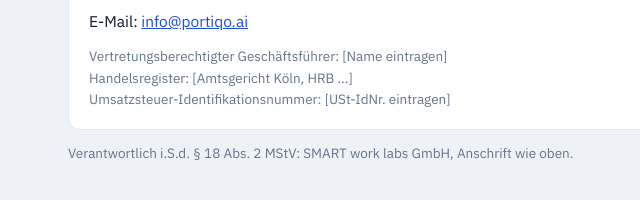
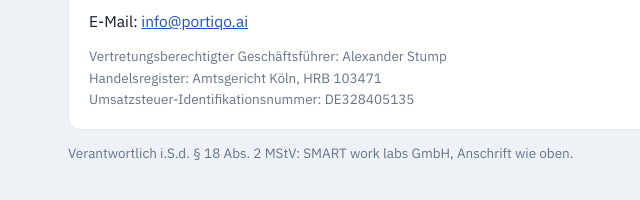
Before and after one commit to astump-ux/portiqo, a plain HTML site: page privacy.html in a window 1280 px wide. Shown: the part 401-601 px from the top of the page, 212-852 px from the left. Drawn offline with Linux system fonts and the light colour scheme.

Commit message:
privacy: Impressum vervollstaendigt (GF, HRB 103471, USt-IdNr)

```diff
--- a/privacy.html
+++ b/privacy.html
@@ -84,9 +84,9 @@
       E-Mail: <a href="mailto:info@portiqo.ai">info@portiqo.ai</a>
     </p>
     <p class="muted" style="margin:12px 0 0;font-size:13.5px">
-      Vertretungsberechtigter Geschäftsführer: [Name eintragen]<br>
-      Handelsregister: [Amtsgericht Köln, HRB …]<br>
-      Umsatzsteuer-Identifikationsnummer: [USt-IdNr. eintragen]
+      Vertretungsberechtigter Geschäftsführer: Alexander Stump<br>
+      Handelsregister: Amtsgericht Köln, HRB 103471<br>
+      Umsatzsteuer-Identifikationsnummer: DE328405135
     </p>
   </div>
   <p class="muted" style="font-size:13.5px">Verantwortlich i.S.d. § 18 Abs. 2 MStV: SMART work labs GmbH, Anschrift wie oben.</p>
```
